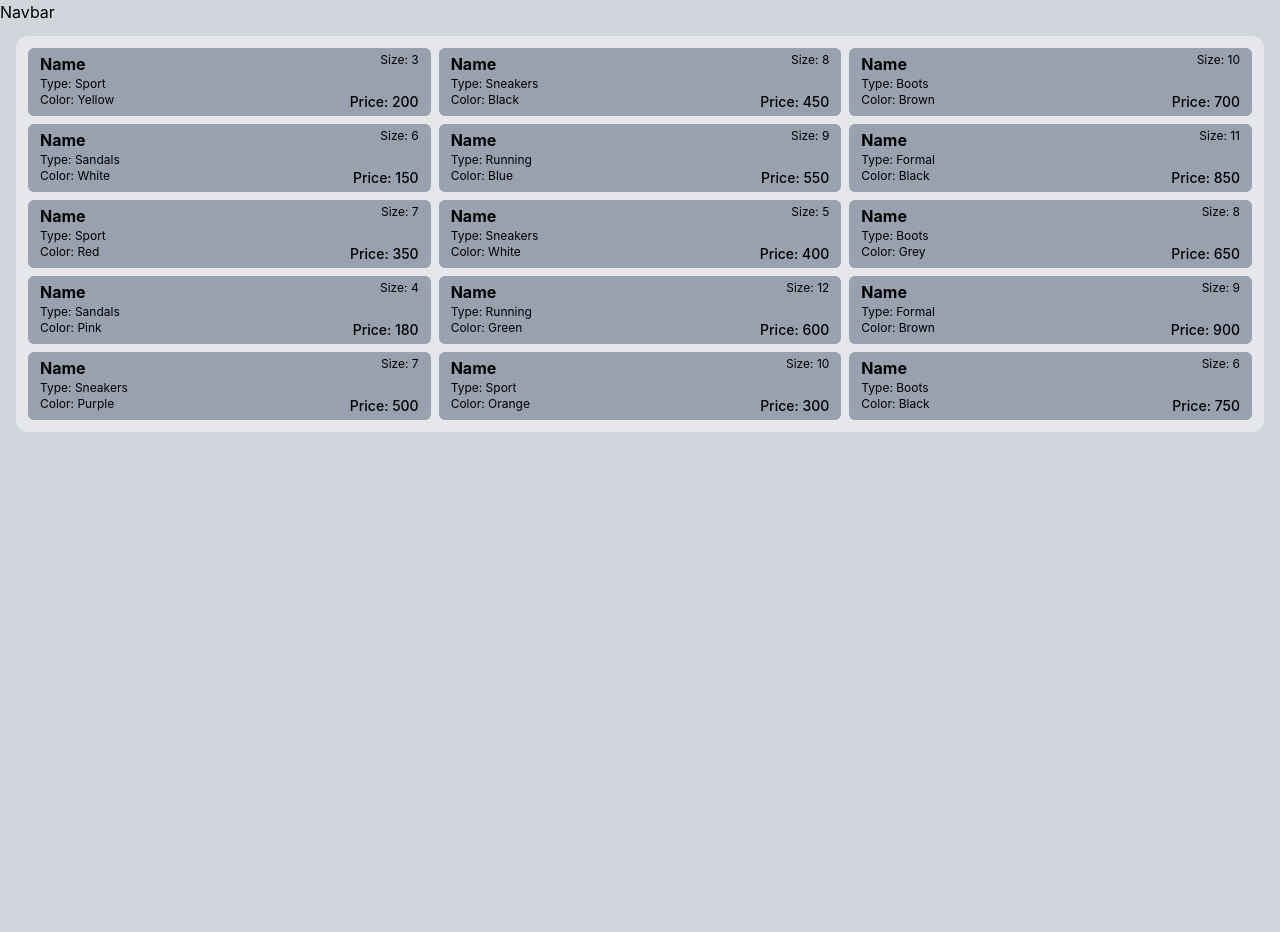
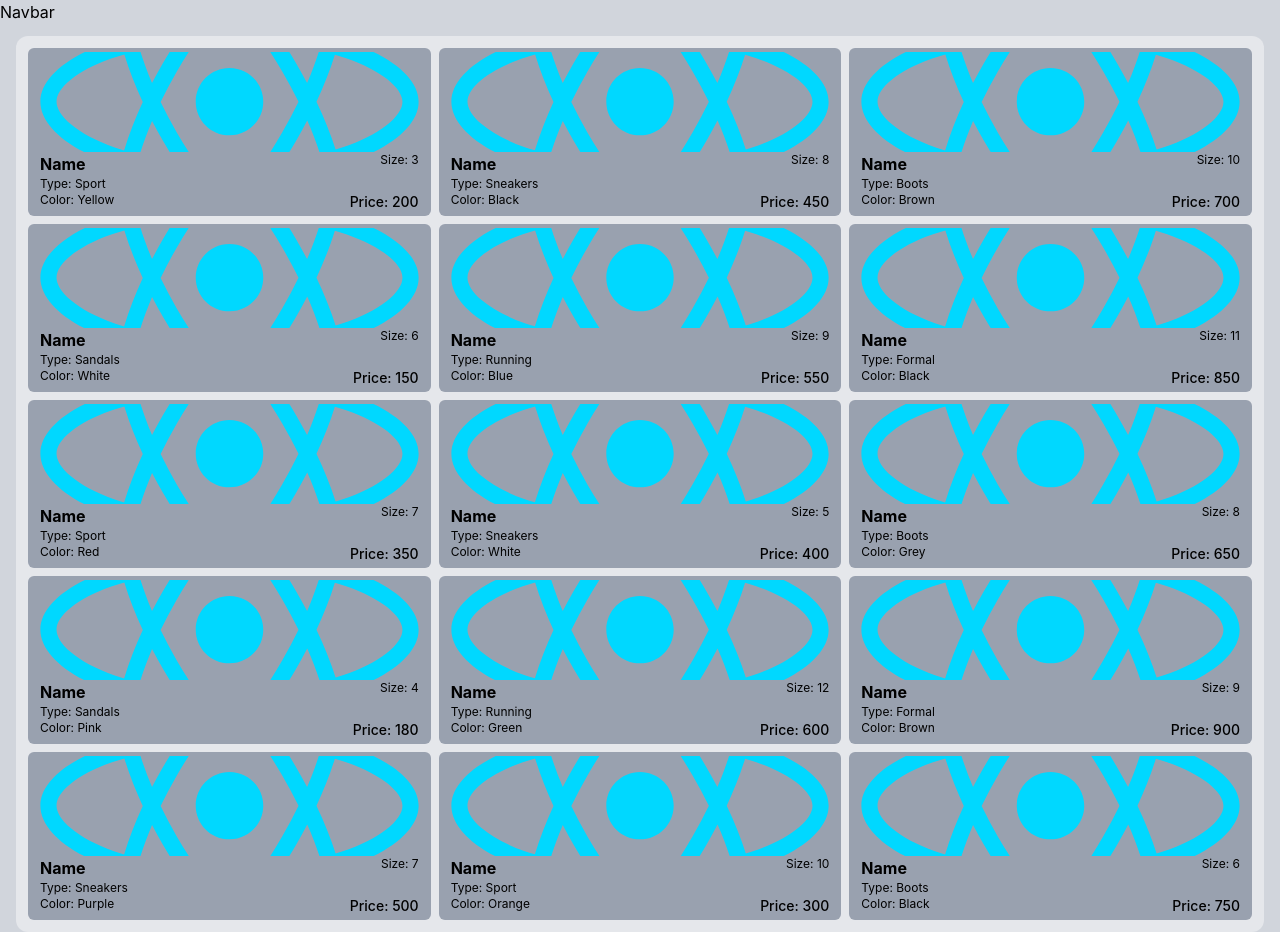
Before and after one commit to FrederikKristensen/justShoes, a React (Vite) app: page / in a window 1280 px wide. Before the commit the page ends 800 px from the top, so only its background shows below. Built offline with nearby package versions, Linux system fonts and the light colour scheme.

Commit message:
Now cards have a placeholder picture

```diff
--- a/src/components/Shocard.tsx
+++ b/src/components/Shocard.tsx
@@ -1,3 +1,5 @@
+import logo from '../assets/react.svg';
+
 type ShocardProps = {
   type: string;
   size: number;
@@ -7,12 +9,17 @@ type ShocardProps = {
 
 const Shocard = ({ type, size, color, price }: ShocardProps) => {
   return (
-    <div className="bg-gray-400 rounded-md grid grid-cols-2 px-3 py-1">
-      <h1>Name</h1>
-      <h3 className="whitespace-nowrap justify-self-end ">Size: {size}</h3>
-      <h3 className="whitespace-nowrap col-span-2">Type: {type}</h3>
-      <h3 className="whitespace-nowrap">Color: {color}</h3>
-      <h2 className="whitespace-nowrap justify-self-end ">Price: {price}</h2>
+    <div className="bg-gray-400 rounded-md px-3 py-1">
+      <div className="relative">
+        <img src={logo} className="w-full h-25 object-cover" />
+      </div>
+      <div className="grid grid-cols-2">
+        <h1>Name</h1>
+        <h3 className="whitespace-nowrap justify-self-end ">Size: {size}</h3>
+        <h3 className="whitespace-nowrap col-span-2">Type: {type}</h3>
+        <h3 className="whitespace-nowrap">Color: {color}</h3>
+        <h2 className="whitespace-nowrap justify-self-end ">Price: {price}</h2>
+      </div>
     </div>
   );
 };
```
